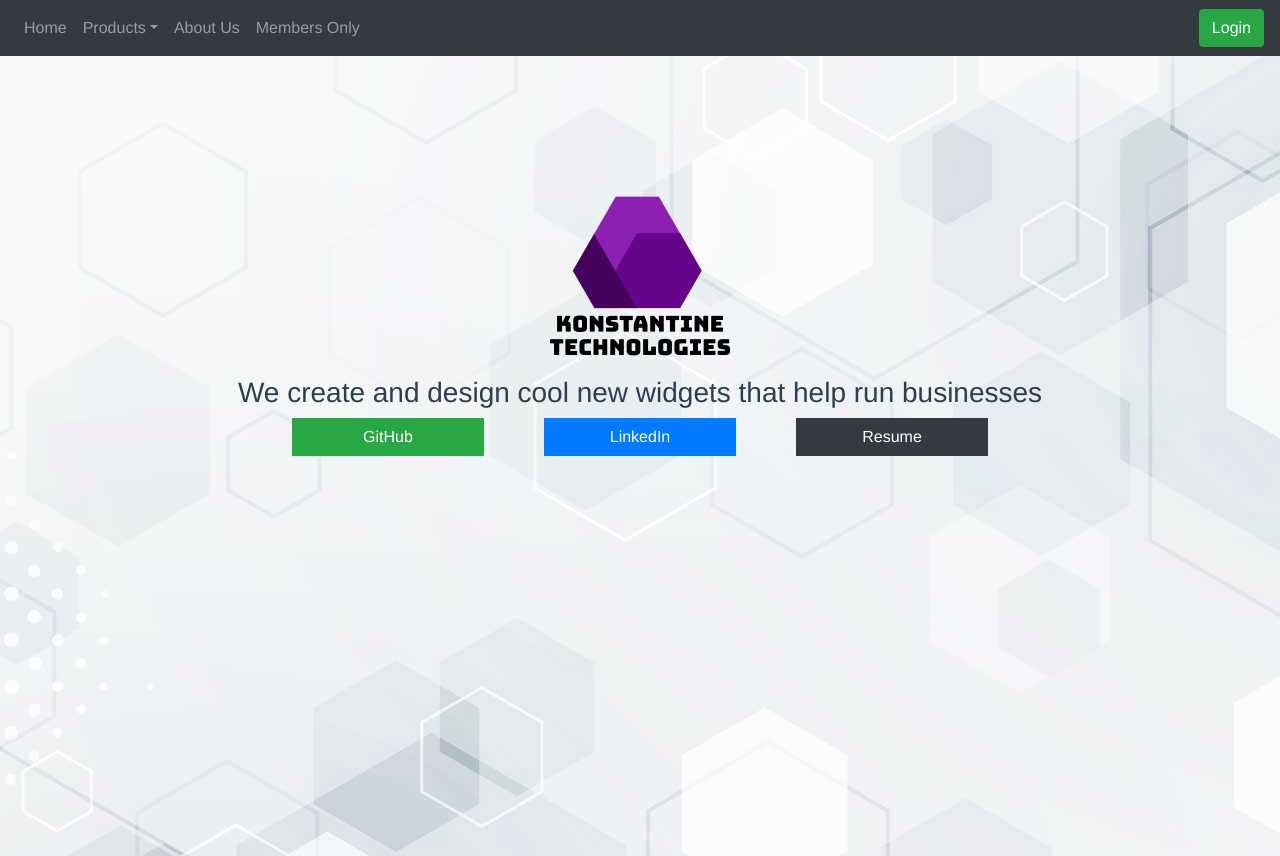
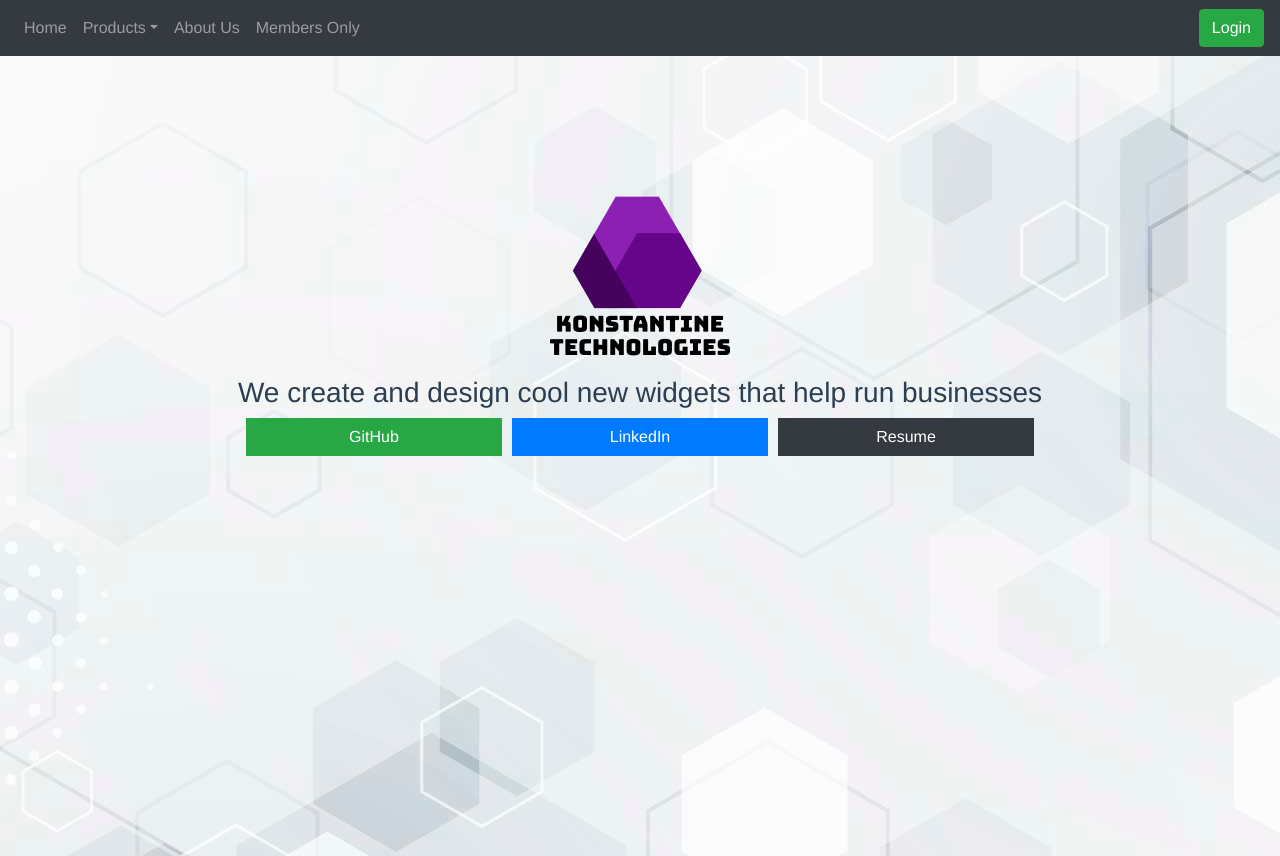
Before and after one commit to ReduxLX/V-Company-Dashboard, a Vue app: page / in a window 1280 px wide. Built offline with nearby package versions, Linux system fonts and the light colour scheme.

Commit message:
Fixed API fetch issue and button wraping.

```diff
--- a/src/views/Employees.vue
+++ b/src/views/Employees.vue
@@ -55,7 +55,7 @@ import analytics from '@/functions/generalFunctions';
 export default {
   data() {
     return {
-      employees: {},
+      employees: [],
       fields: [
         { key: 'id', label: 'ID', sortable: true },
         { key: 'first_name', label: 'Full Name', sortable: true },
@@ -89,7 +89,6 @@ export default {
         return response.json();
       })
       .then(responseJson => {
-        console.log(responseJson);
         responseJson.data.forEach(element => {
           this.employees.push(element);
         });
--- a/src/views/Home.vue
+++ b/src/views/Home.vue
@@ -37,8 +37,8 @@ export default {
   background-image: url(../assets/home.jpg);
 }
 .btn {
-  margin: auto 30px;
-  width: 15%;
+  margin: auto 5px;
+  width: 20%;
 }
 
 .deck {
```
Also changed, not shown: 7 other files (tests, documents, lock files or other folders).
